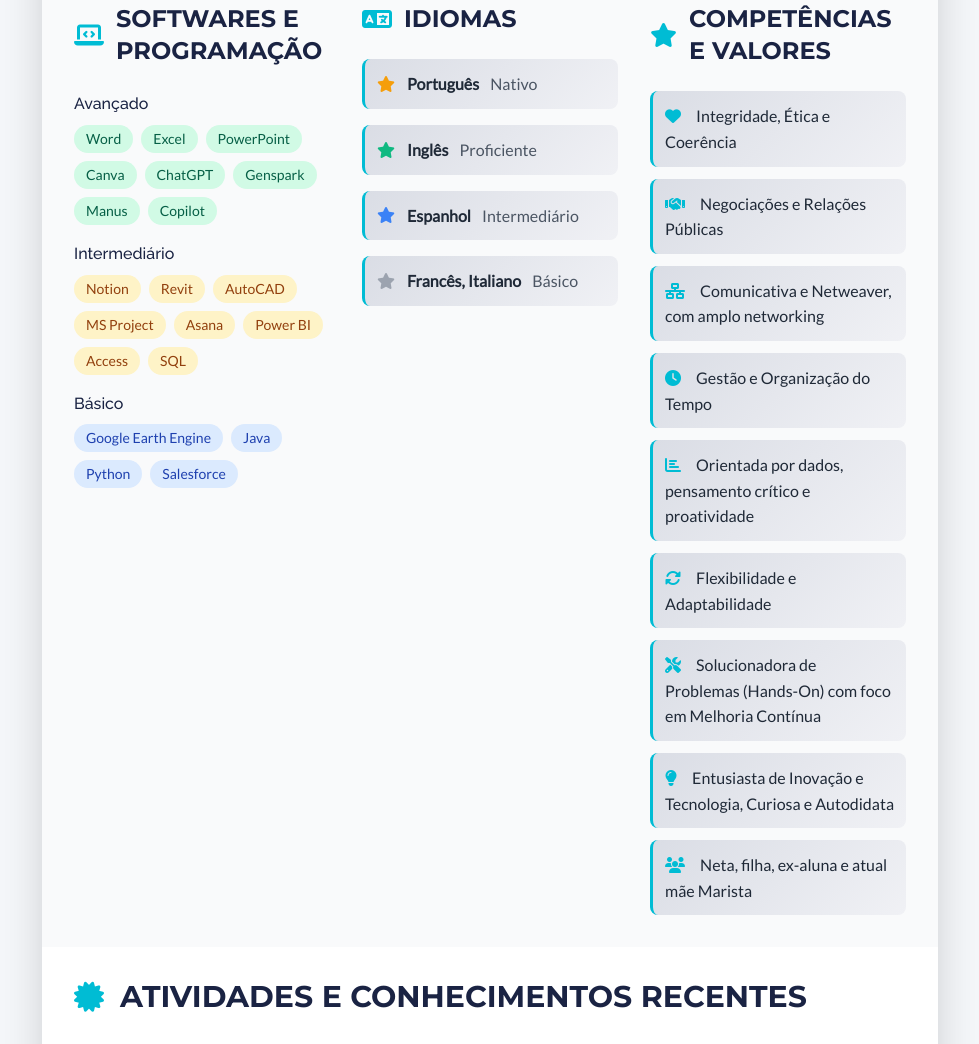
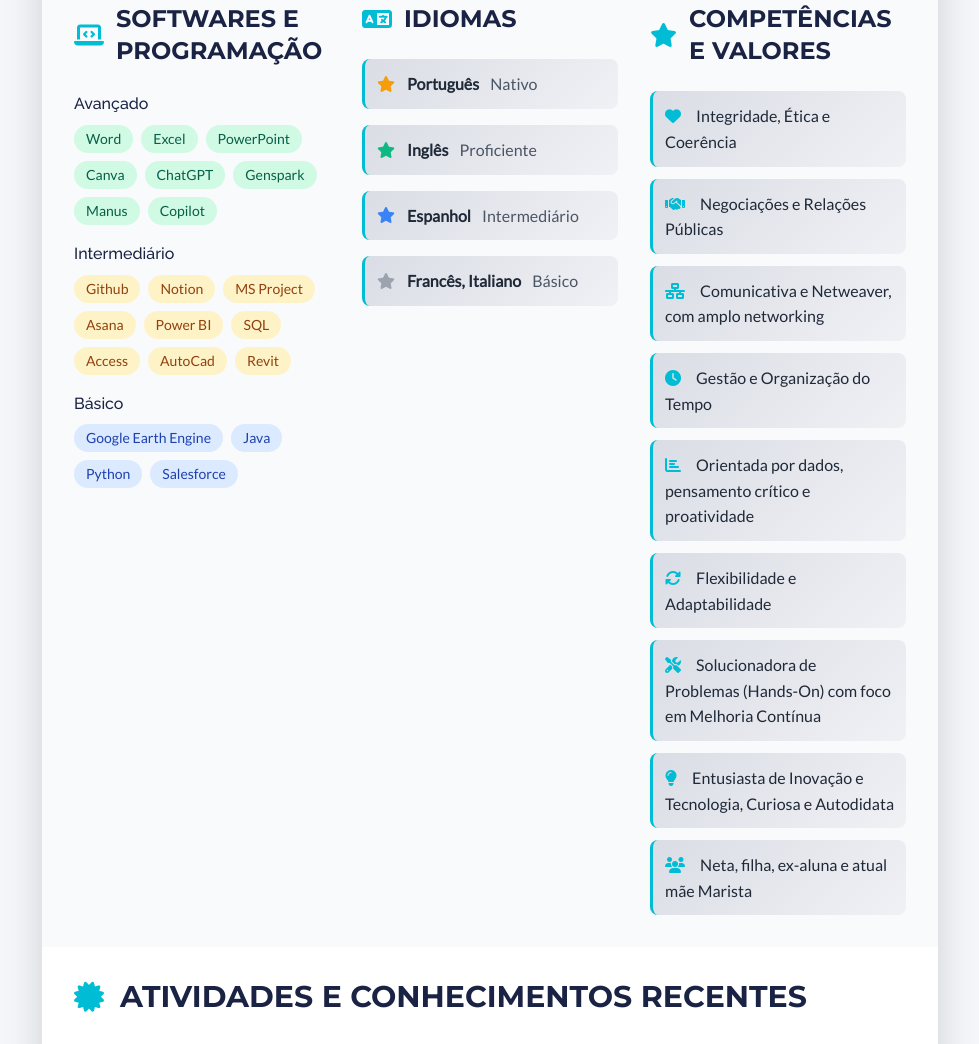
Before and after one commit to shirrenbueno/marista-ldb-2025, a plain HTML site: page index.html in a window 1280 px wide. Shown: the part 3102-4146 px from the top of the page, without its empty margins (150-1129 px from the left). Drawn offline with nearby package versions, Linux system fonts and the light colour scheme.

Commit message:
Update index.html

```diff
--- a/index.html
+++ b/index.html
@@ -333,14 +333,15 @@
                         <div>
                             <h4 class="raleway-medium font-semibold marista-blue mb-2">Intermediário</h4>
                             <div class="flex flex-wrap gap-2">
+                                <span class="bg-yellow-100 text-yellow-800 px-3 py-1 rounded-full text-sm">Github</span>
                                 <span class="bg-yellow-100 text-yellow-800 px-3 py-1 rounded-full text-sm">Notion</span>
-                                <span class="bg-yellow-100 text-yellow-800 px-3 py-1 rounded-full text-sm">Revit</span>
-                                <span class="bg-yellow-100 text-yellow-800 px-3 py-1 rounded-full text-sm">AutoCAD</span>
                                 <span class="bg-yellow-100 text-yellow-800 px-3 py-1 rounded-full text-sm">MS Project</span>
                                 <span class="bg-yellow-100 text-yellow-800 px-3 py-1 rounded-full text-sm">Asana</span>
                                 <span class="bg-yellow-100 text-yellow-800 px-3 py-1 rounded-full text-sm">Power BI</span>
+                                <span class="bg-yellow-100 text-yellow-800 px-3 py-1 rounded-full text-sm">SQL</span>
                                 <span class="bg-yellow-100 text-yellow-800 px-3 py-1 rounded-full text-sm">Access</span>
-                                <span class="bg-yellow-100 text-yellow-800 px-3 py-1 rounded-full text-sm">SQL</span>
+                                <span class="bg-yellow-100 text-yellow-800 px-3 py-1 rounded-full text-sm">AutoCad</span>
+                                <span class="bg-yellow-100 text-yellow-800 px-3 py-1 rounded-full text-sm">Revit</span>
                             </div>
                         </div>
                         <div>
```
